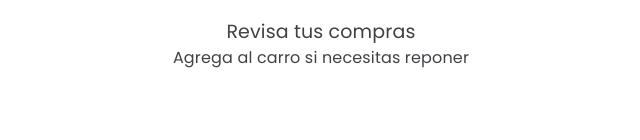
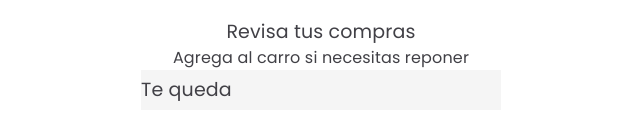
Before and after one commit to mpenalozag/Pastillero-Inventures, a React (Create React App) app: page / in a window 1280 px wide. Shown: the part 246-386 px from the top of the page, without its empty margins (319-959 px from the left). Built offline with nearby package versions, Linux system fonts and the light colour scheme.

Commit message:
feat: Se añade componente 'Remaining' que incluye bloque con mensaje sobre los medicamentos restantes

```diff
--- a/src/components/Pastillero/Container.js
+++ b/src/components/Pastillero/Container.js
@@ -10,6 +10,7 @@ export default function Container(props) {
         <div className="container">
             <Navbar />
             <Description />
+            <Remaining />
         </div>
     )
 }
--- /dev/null
+++ b/src/components/Pastillero/Remaining.js
@@ -0,0 +1,10 @@
+import React from "react";
+import "../../styles/remaining.css";
+
+export default function Remaining(props) {
+    return(
+        <div className="remaining">
+            <div className="message">Te queda</div>
+        </div>
+    )
+}
--- /dev/null
+++ b/src/styles/remaining.css
@@ -0,0 +1,26 @@
+.remaining {
+    display: flex;
+    flex-direction: row;
+    width: 360px;
+    height: 40px;
+
+    background: #F5F5F5;
+}
+
+.message {
+    margin-top: auto;
+    margin-bottom: auto;
+    width: 92px;
+    height: 29px;
+
+    font-family: 'Poppins';
+    font-style: normal;
+    font-weight: 500;
+    font-size: 19px;
+    line-height: 28px;
+
+    /* identical to box height */
+    letter-spacing: 0.15px;
+
+    color: #414046;
+}
```
